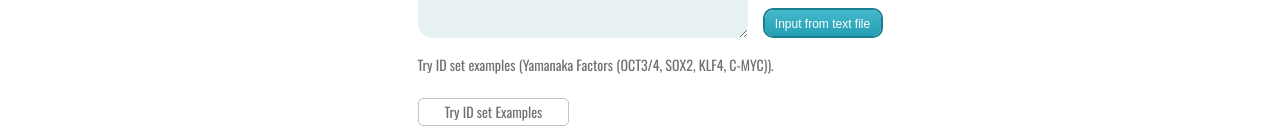
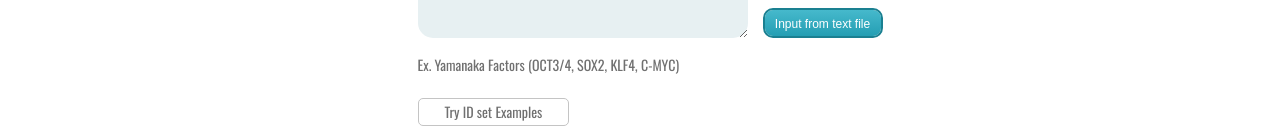
Before and after one commit to togoid/togoid-converter, a Next.js app: page / in a window 1280 px wide. Shown: the part 274-413 px from the top of the page. Built offline with nearby package versions, Linux system fonts and the light colour scheme.

Commit message:
Update text

```diff
--- a/components/IdInput.js
+++ b/components/IdInput.js
@@ -89,7 +89,7 @@ const IdInput = (props) => {
       </form>
       <div className="input_area__bottom">
         <p className="input_area__bottom__text">
-          Try ID set examples (Yamanaka Factors (OCT3/4, SOX2, KLF4, C-MYC)).
+          Ex. Yamanaka Factors (OCT3/4, SOX2, KLF4, C-MYC)
         </p>
 
         <p className="input_area__bottom__square">Try ID set Examples</p>
```
